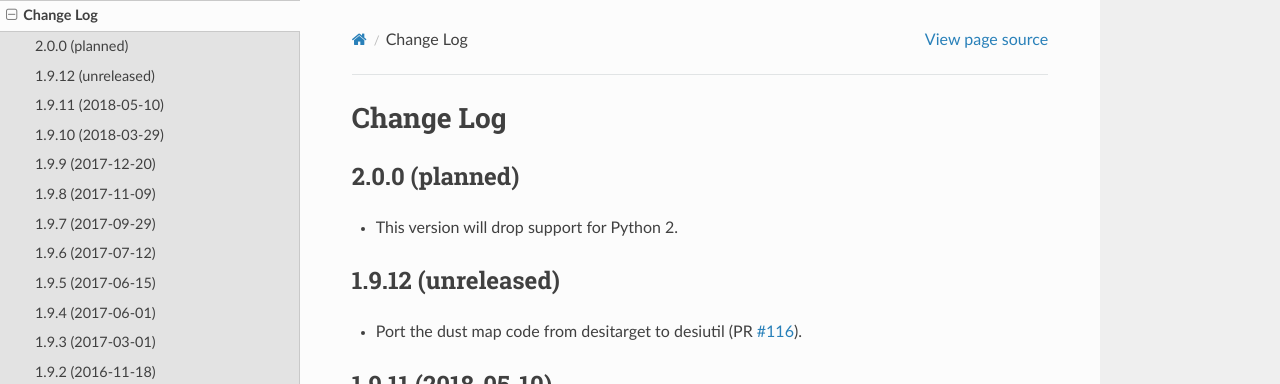
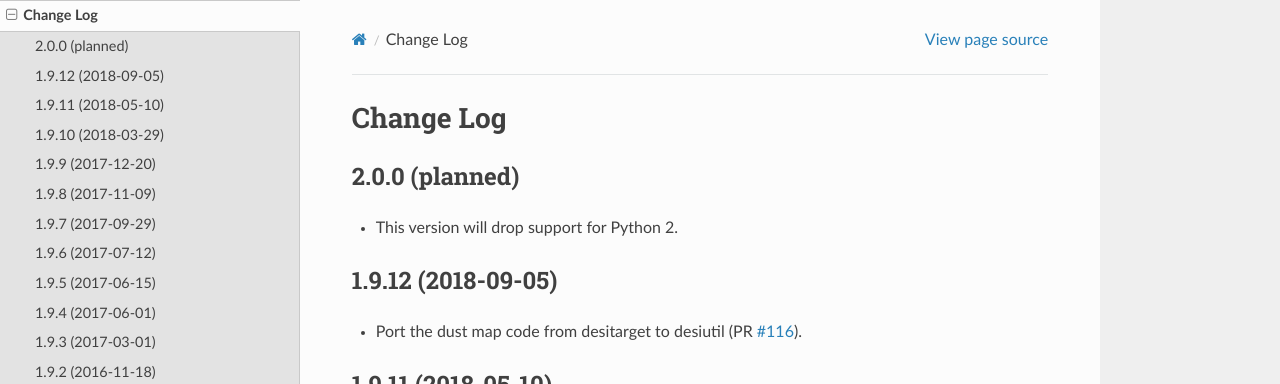
Before and after one commit to desihub/desiutil, a Sphinx documentation site: the page built from doc/changes.rst, in a window 1280 px wide and 900 px high. Shown: the top 384 px of the window. Built offline with Sphinx 7.4.7 and the Read the Docs theme 2.0.0, drawn with Linux system fonts in a browser that asks for light colours.

```diff
--- a/doc/changes.rst
+++ b/doc/changes.rst
@@ -7,7 +7,7 @@ Change Log
 
 * This version will drop support for Python 2.
 
-1.9.12 (unreleased)
+1.9.12 (2018-09-05)
 -------------------
 
 * Port the dust map code from desitarget to desiutil (PR `#116`_).
--- a/py/desiutil/_version.py
+++ b/py/desiutil/_version.py
@@ -1 +1 @@
-__version__ = '1.9.11.dev651'
+__version__ = '1.9.12'
```
